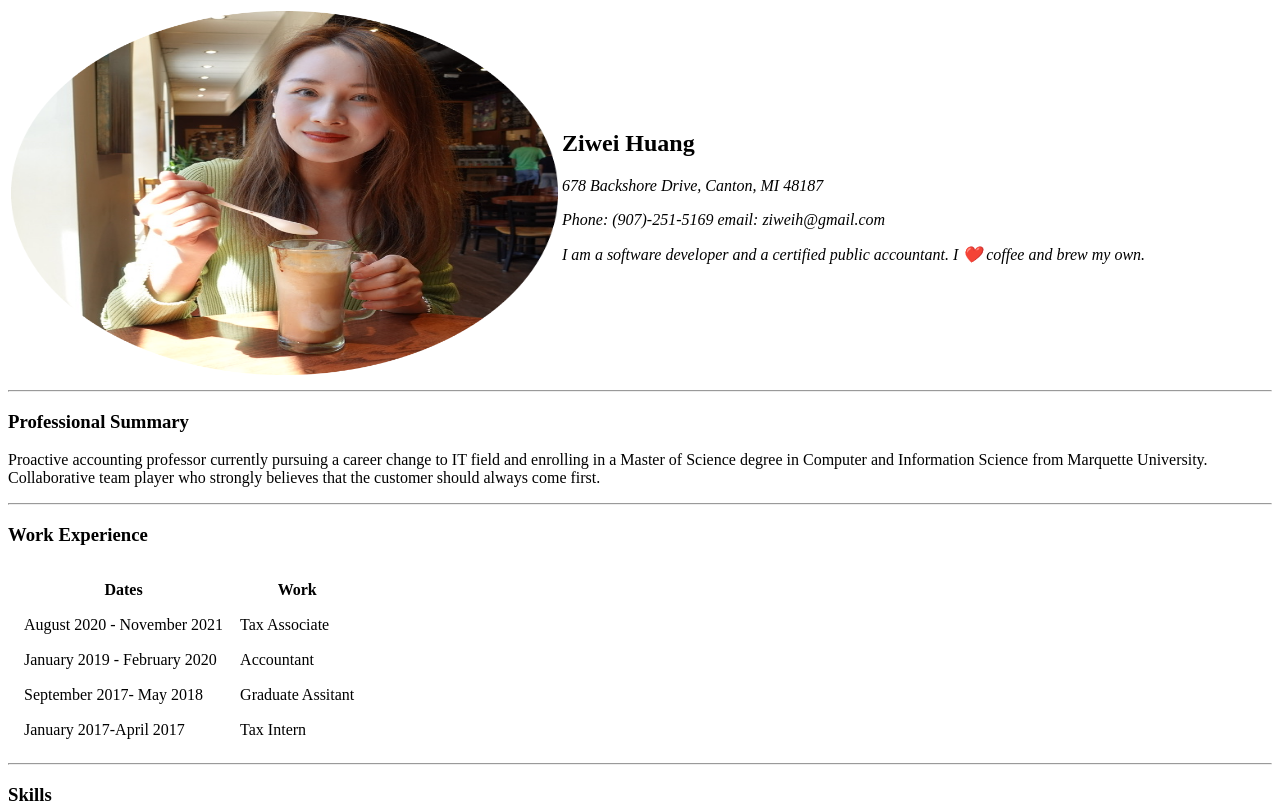
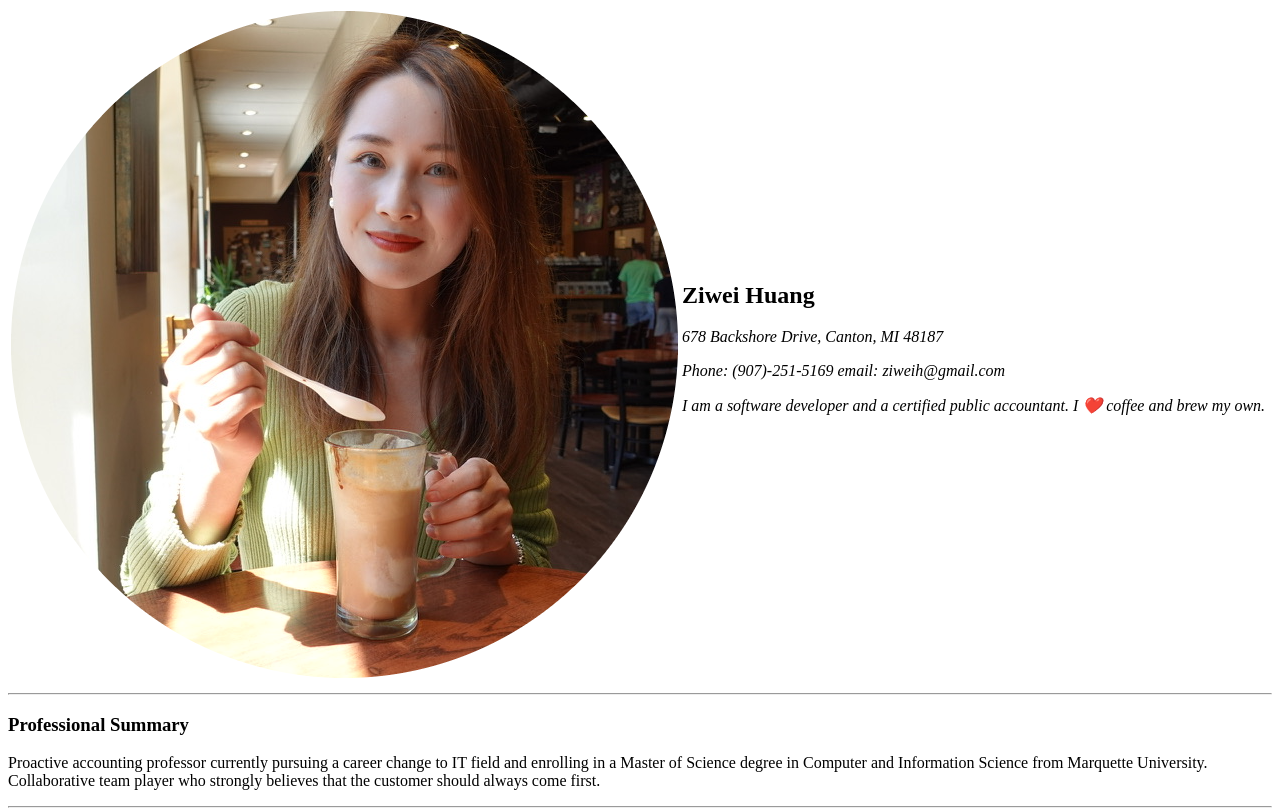
Before and after one commit to 4315huangz/cv, a plain HTML site: page index.html in a window 1280 px wide. Shown: the top 809 px of the page. Drawn offline with Linux system fonts and the light colour scheme.

Commit message:
Update index.html

```diff
--- a/index.html
+++ b/index.html
@@ -10,7 +10,7 @@
 <body>
     <table>
         <tr>
-            <td><img src="Image/ziwei selfi.png" alt="ziwei selfi" width="547" height="364"></td>
+            <td><img src="Image/ziwei selfi.png" alt="ziwei selfi"></td>
             <td>
                 <h2>Ziwei Huang</h2>
                 <p><em>678 Backshore Drive, Canton, MI 48187</p>
```
